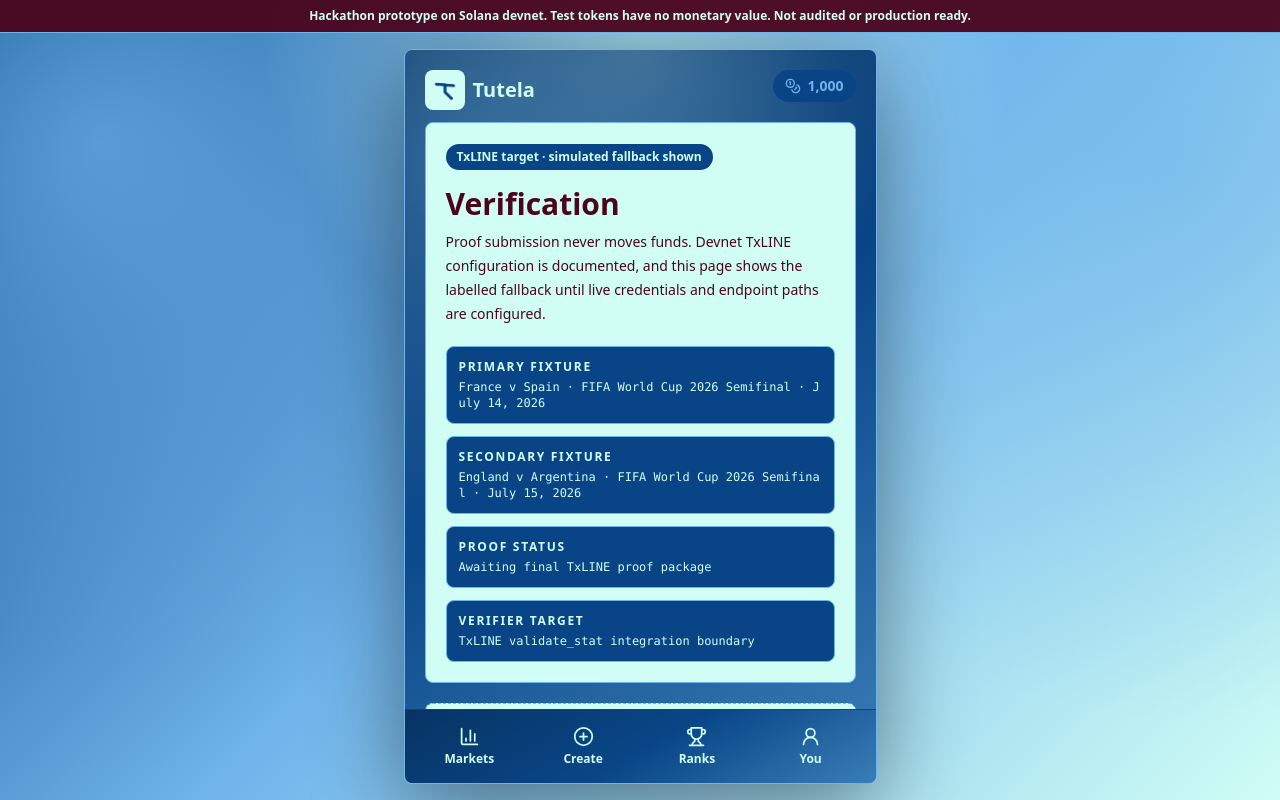
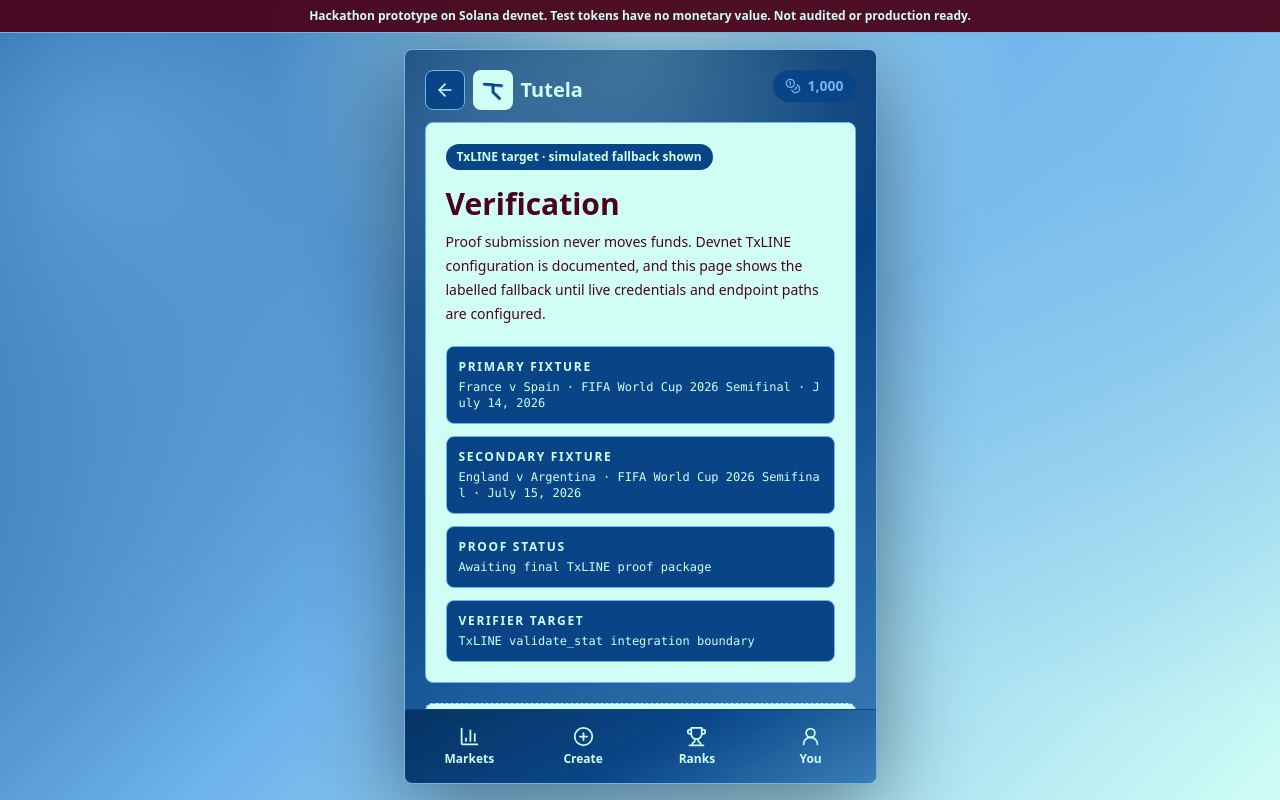
Before and after one commit to OutstandingVick/tutela, a Next.js app in the folder apps/web/: page /verify in a window 1280 px wide. Built offline with nearby package versions, Linux system fonts and the light colour scheme.

Commit message:
50% of phase 2 done

```diff
--- a/apps/web/app/page.tsx
+++ b/apps/web/app/page.tsx
@@ -217,7 +217,7 @@
       </div>
       <section
         id="product"
-        className="relative flex min-h-[calc(100vh-5rem)] flex-col justify-center overflow-hidden px-4 py-14 md:px-6 md:py-20 lg:px-8"
+        className="relative overflow-hidden px-4 pb-0 pt-14 md:px-6 md:pt-20 lg:px-8"
       >
         <div className="absolute inset-0 z-0 overflow-hidden">
           <img
@@ -249,20 +249,6 @@
                 See How Verification Works <ChevronDown size={18} />
               </a>
             </div>
-          </div>
-        </div>
-      </section>
-
-      <section id="app-experience" className="relative overflow-hidden bg-[#020B12] px-4 py-16 md:px-6 md:py-24 lg:px-8">
-        <div className="pointer-events-none absolute inset-x-0 top-0 z-0 mx-auto h-[420px] max-w-4xl rounded-full bg-[#6FB4EB]/10 blur-3xl" />
-        <div className="relative z-10 mx-auto max-w-[90rem]">
-          <div className="mx-auto max-w-3xl text-center">
-            <p className="mx-auto mb-5 inline-flex items-center gap-2 rounded-full border border-[#D0FEF5]/20 bg-[#D0FEF5]/10 px-4 py-2 text-xs font-black uppercase tracking-[0.18em] text-[#D0FEF5] backdrop-blur">
-              The consumer experience
-            </p>
-            <h2 className="mx-auto max-w-3xl text-4xl font-black leading-tight tracking-normal text-white md:text-6xl">
-              Everything football markets need, in one app.
-            </h2> solana
           </div>
 
           <ProductShowcase />
@@ -407,7 +393,7 @@
   return (
     <>
       {/* Desktop / tablet: staggered showcase */}
-      <div className="mt-16 hidden items-end justify-center gap-6 md:flex lg:gap-8">
+      <div className="mt-12 hidden items-end justify-center gap-6 md:flex lg:gap-8">
         {productPreviews.map((preview) => (
           <figure
             key={preview.label}
@@ -425,7 +411,7 @@
       </div>
 
       {/* Mobile: swipeable, scroll-snapped row */}
-      <div className="no-scrollbar -mx-4 mt-12 flex snap-x snap-mandatory gap-4 overflow-x-auto px-4 pb-2 md:hidden">
+      <div className="no-scrollbar -mx-4 mt-8 flex snap-x snap-mandatory gap-4 overflow-x-auto px-4 pb-2 md:hidden">
         {productPreviews.map((preview) => (
           <figure key={preview.label} className="flex w-[72%] shrink-0 snap-center flex-col items-center">
             <div
--- a/apps/web/components/layout/app-shell.tsx
+++ b/apps/web/components/layout/app-shell.tsx
@@ -1,8 +1,8 @@
 "use client";
 
 import Link from "next/link";
-import { usePathname } from "next/navigation";
-import { BarChart3, Coins, PlusCircle, Trophy, UserRound } from "lucide-react";
+import { usePathname, useRouter } from "next/navigation";
+import { ArrowLeft, BarChart3, Coins, PlusCircle, Trophy, UserRound } from "lucide-react";
 
 const nav = [
   { label: "Markets", href: "/matches", Icon: BarChart3 },
@@ -13,19 +13,42 @@
 
 export function AppShell({ children }: { children: React.ReactNode }) {
   const pathname = usePathname();
+  const router = useRouter();
+  const showBack = pathname !== "/matches";
+
+  function goBack() {
+    if (window.history.length > 1) {
+      router.back();
+      return;
+    }
+    router.push("/matches");
+  }
+
   return (
     <div className="tutela-shell-page px-3 py-4 md:px-6">
       <div className="tutela-phone-frame relative mx-auto w-full max-w-[473px] overflow-hidden rounded-lg border border-[#6FB4EB] shadow-[0_24px_90px_rgba(0,0,0,0.45)]">
         <header className="tutela-shell-header px-5 pb-3 pt-5">
           <div className="flex items-start justify-between gap-4">
-            <Link href="/matches" className="flex items-center gap-2">
+            <div className="flex items-center gap-2">
+              {showBack && (
+                <button
+                  type="button"
+                  onClick={goBack}
+                  aria-label="Go back"
+                  className="focus-ring grid h-10 w-10 place-items-center rounded-lg border border-[#6FB4EB] bg-[#094586] text-[#D0FEF5]"
+                >
+                  <ArrowLeft size={20} />
+                </button>
+              )}
+              <Link href="/matches" className="flex items-center gap-2">
               <span className="grid h-10 w-10 place-items-center rounded-lg bg-[#D0FEF5] p-1.5">
                 <img src="/tutela-logo.png" alt="Tutela" className="h-full w-full object-contain" />
               </span>
               <span>
                 <span className="block text-xl font-black tracking-normal text-[#D0FEF5]">Tutela</span>
               </span>
-            </Link>
+              </Link>
+            </div>
             <div className="flex flex-col items-end gap-2">
               <div className="inline-flex items-center gap-1.5 rounded-full bg-[#094586] px-3 py-1.5 text-sm font-black text-[#6FB4EB]">
                 <Coins size={16} />
```
